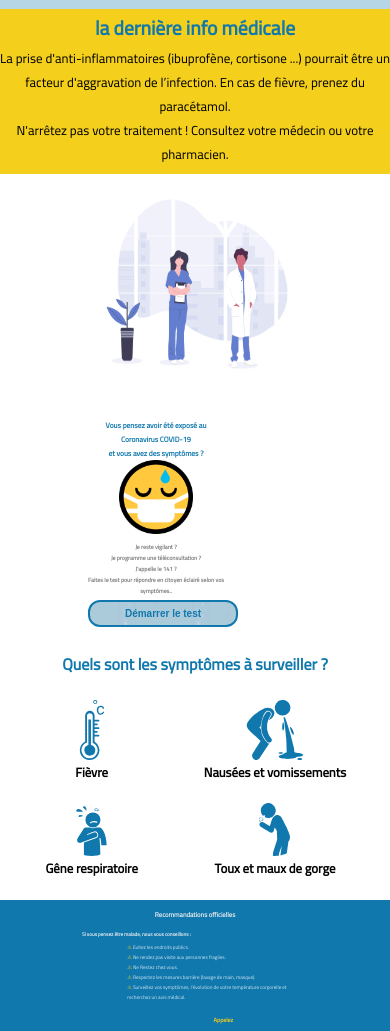
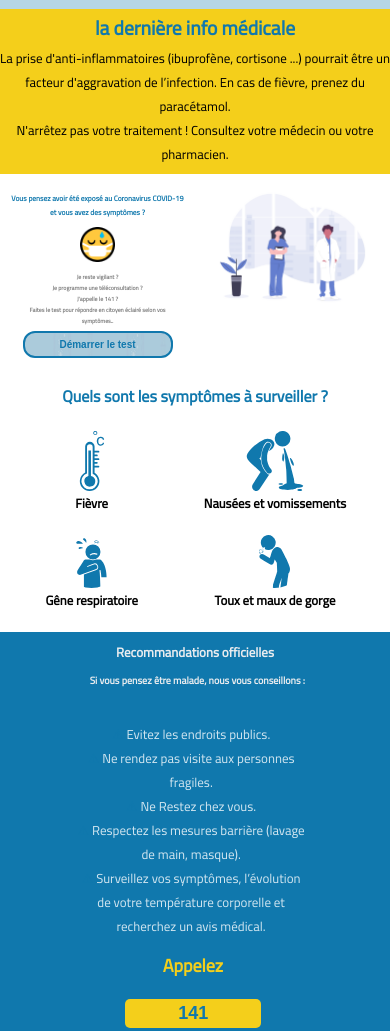
Before and after one commit to Zineb112/Corona-project, a website: page Starter-file/app/index.html in a window 390 px wide. Shown: the part 61-1092 px from the top of the page. Drawn offline with Linux system fonts and the light colour scheme.

Commit message:
Recommandations officielles section  (responsive done)

```diff
--- a/Starter-file/app/sass/_Recommandations.scss
+++ b/Starter-file/app/sass/_Recommandations.scss
@@ -61,7 +61,7 @@ span{
 }
 
 .titr{
-    margin-left: 46%;
+    padding-left: 47%;
     padding-bottom: 5%;
     font-size: 1.5vw;
     color: $color-yellow;
--- a/Starter-file/app/sass/_Responsive.scss
+++ b/Starter-file/app/sass/_Responsive.scss
@@ -67,27 +67,13 @@
 
 /*HeroHeader Start */
 @media screen and (max-width:768px) {
-  .row {
-    display: flex;
-	flex-direction: column-reverse;
-	flex-wrap: nowrap;
-	justify-content: center;
-	align-items: stretch;
-  align-content: space-between;
-  margin-left: 20%;
+
+  .icon{
+    width: 20%;
+    padding-top: 5%;
   }
 
-  .ImG{
 
-      height: 200px;
-      width: 160%;
-
-  }
-
-  .left{
-    margin-left: 19;
-
-  }
 }
 /* Recommandation*/
 @media screen and (max-width:768px) {
@@ -101,13 +87,49 @@
 
   }
   .but{
-    margin-left: 10%;
-    margin-bottom: 7%;
+    margin-left: 22%;
+    margin-bottom: 3%;
     width: 40%;
+    font-size: large;
   }
   .part12{
-    margin-bottom: 8%;
+    margin-bottom: 3%;
+  }
+  .cons{
+   padding-left: 23%;
+   font-size: x-small;
+   padding-bottom: 7%;
   }
 
+  .Rec{
+    font-size: small;
+  }
 
+  span{
+    color: $color-blue;
+  }
+  .text{
+    text-align: center;
+    font-size: small;
+    padding-right: 21%;
+  }
+
+  .titr{
+    font-size: large;
+    padding-left: 33%;
+  }
 }
+
+/* bluepart*/
+
+@media screen and (max-width:768px) {
+  .icon2{
+    width: 10%;
+  }
+}
+/* footer*/
+@media screen and (max-width:768px) {
+.logo2{
+  width: 10%;
+}
+}
```
Also changed, not shown: Starter-file/app/css/style.css.
